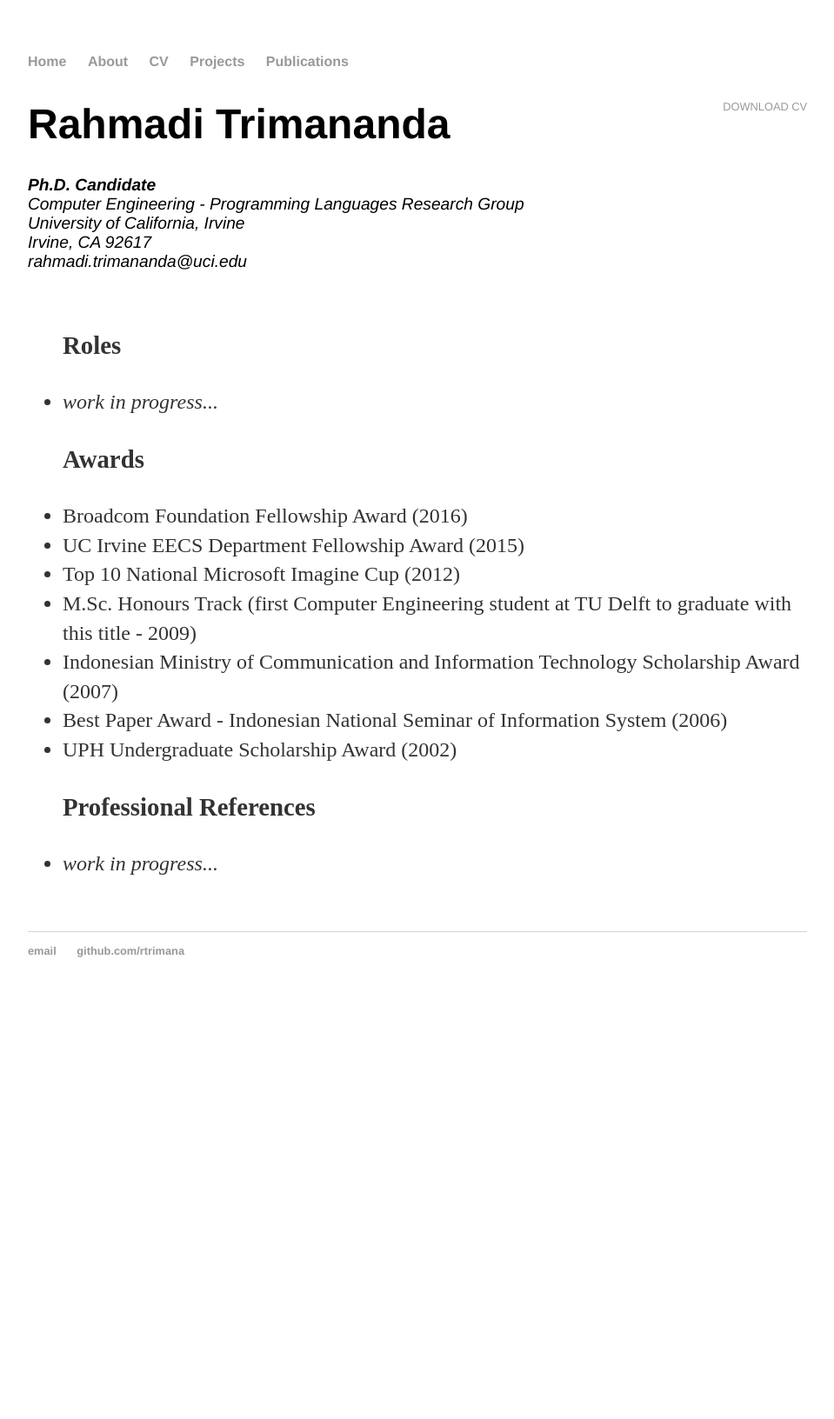
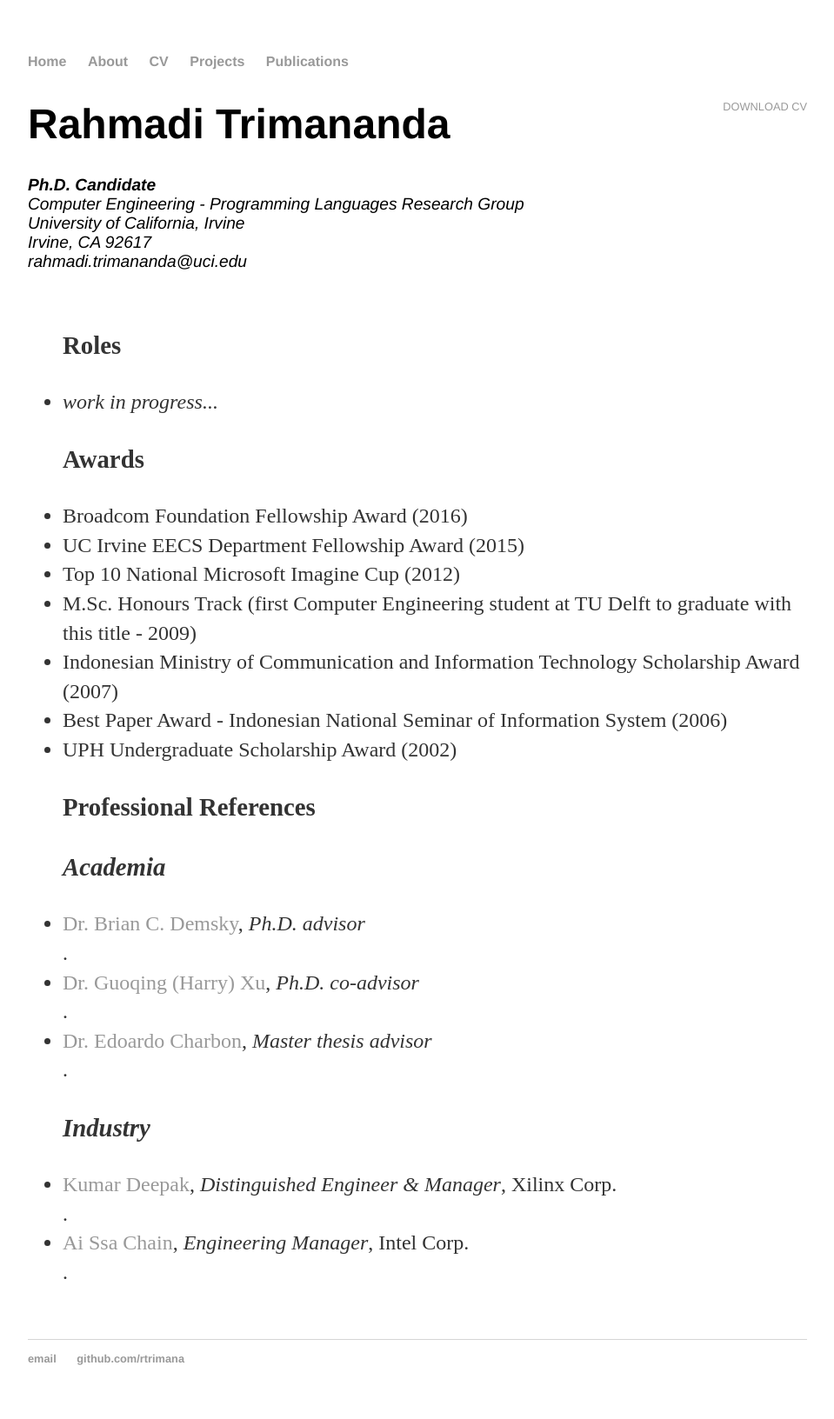
Before and after one commit to rtrimana/rahmaditrimananda.github.io, a Jekyll site: the page built from cv/index.html, in a window 1280 px wide. Shown: the whole page at 87% size, without its empty margins (160-1119 px from the left). Built offline with Jekyll 4.4.1, drawn with Linux system fonts in a browser that asks for light colours; before the commit the page ends 1163 px from its top, so only the background shows below that.

Commit message:
Update index.html

```diff
--- a/cv/index.html
+++ b/cv/index.html
@@ -35,7 +35,13 @@ title: CV of Your Name
 
 		<ul class="references">
 			<p><strong>Professional References</strong></p>
-			<li><em>work in progress...</em></li>
+			<p><strong><em>Academia</em></strong></p>
+			<li><a href="http://plrg.eecs.uci.edu/" target="_blank">Dr. Brian C. Demsky</a>, <em>Ph.D. advisor</em></li>.
+			<li><a href="http://web.cs.ucla.edu/~harryxu/" target="_blank">Dr. Guoqing (Harry) Xu</a>, <em>Ph.D. co-advisor</em></li>.
+			<li><a href="https://people.epfl.ch/edoardo.charbon/bio?lang=en&cvlang=en" target="_blank">Dr. Edoardo Charbon</a>, <em>Master thesis advisor</em></li>.
+			<p><strong><em>Industry</em></strong></p>
+			<li><a href="https://www.linkedin.com/in/kumar-deepak-9780731/" target="_blank">Kumar Deepak</a>, <em>Distinguished Engineer & Manager</em>, Xilinx Corp.</li>.
+			<li><a href="https://www.linkedin.com/in/ai-ssa-chai-85277794/" target="_blank">Ai Ssa Chain</a>, <em>Engineering Manager</em>, Intel Corp.</li>.
 			</ul>
 
 	</div>
```
